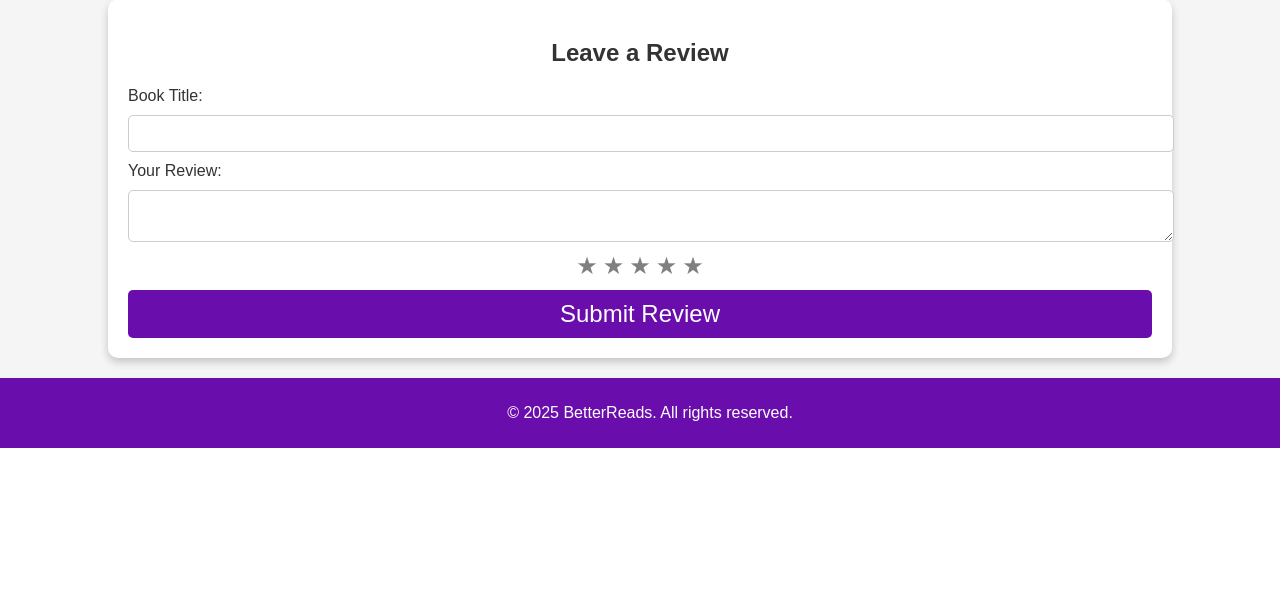
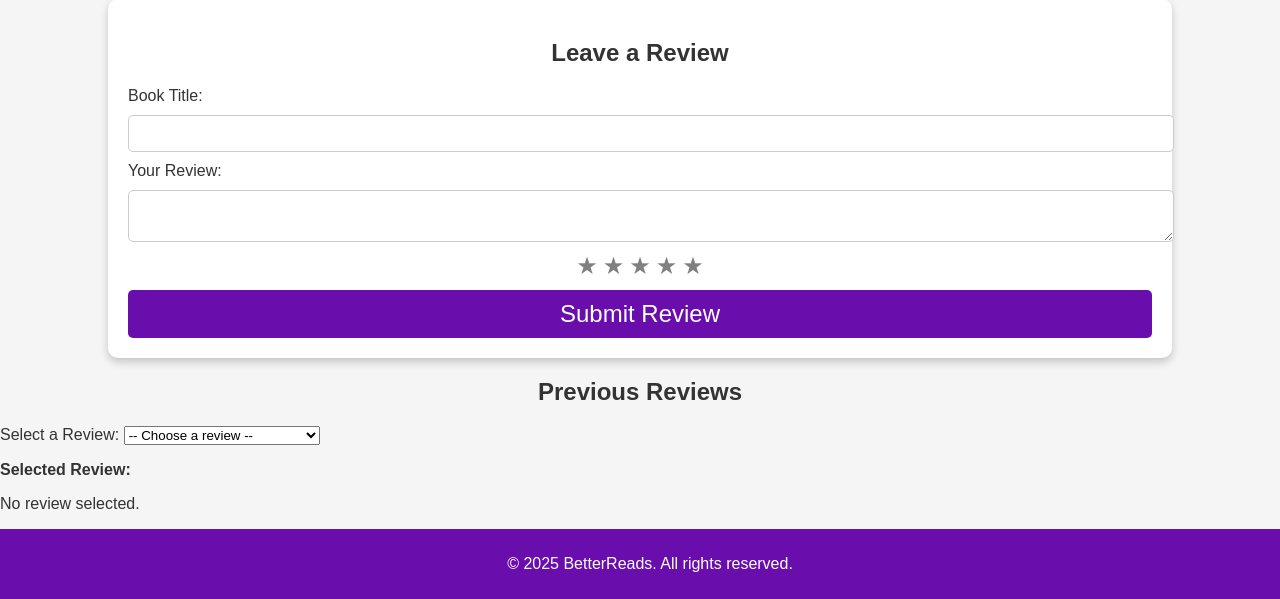
Before and after one commit to RyanHobbes/BetterReads, a PHP site: page / in a window 1280 px wide. Shown: the part 988-1587 px from the top of the page. Before the commit the page ends 1436 px from the top, so only its background shows below. Run offline with PHP 8.4, Linux system fonts and the light colour scheme.

Commit message:
Update index.php

```diff
--- a/index.php
+++ b/index.php
@@ -91,6 +91,24 @@
     </form>
 </section>
 
+<!-- Previous Reviews Section -->
+ <div class = "previous-reviews">
+<section id="previous-reviews">
+    <h2>Previous Reviews</h2>
+    <label for="review-select">Select a Review:</label>
+    <select id="review-select">
+        <option value="review-select">-- Choose a review --</option>
+        <option value="review1">Review for "Example Book 1"</option>
+        <option value="review2">Review for "Example Book 2"</option>
+    </select>
+
+    <div id="review-display" class="review-box">
+        <p><strong>Selected Review:</strong></p>
+        <p id="review-content">No review selected.</p>
+    </div>
+</section>
+</div>
+
     <footer>
         <p>&copy; 2025 BetterReads. All rights reserved.</p>
     </footer>
```
